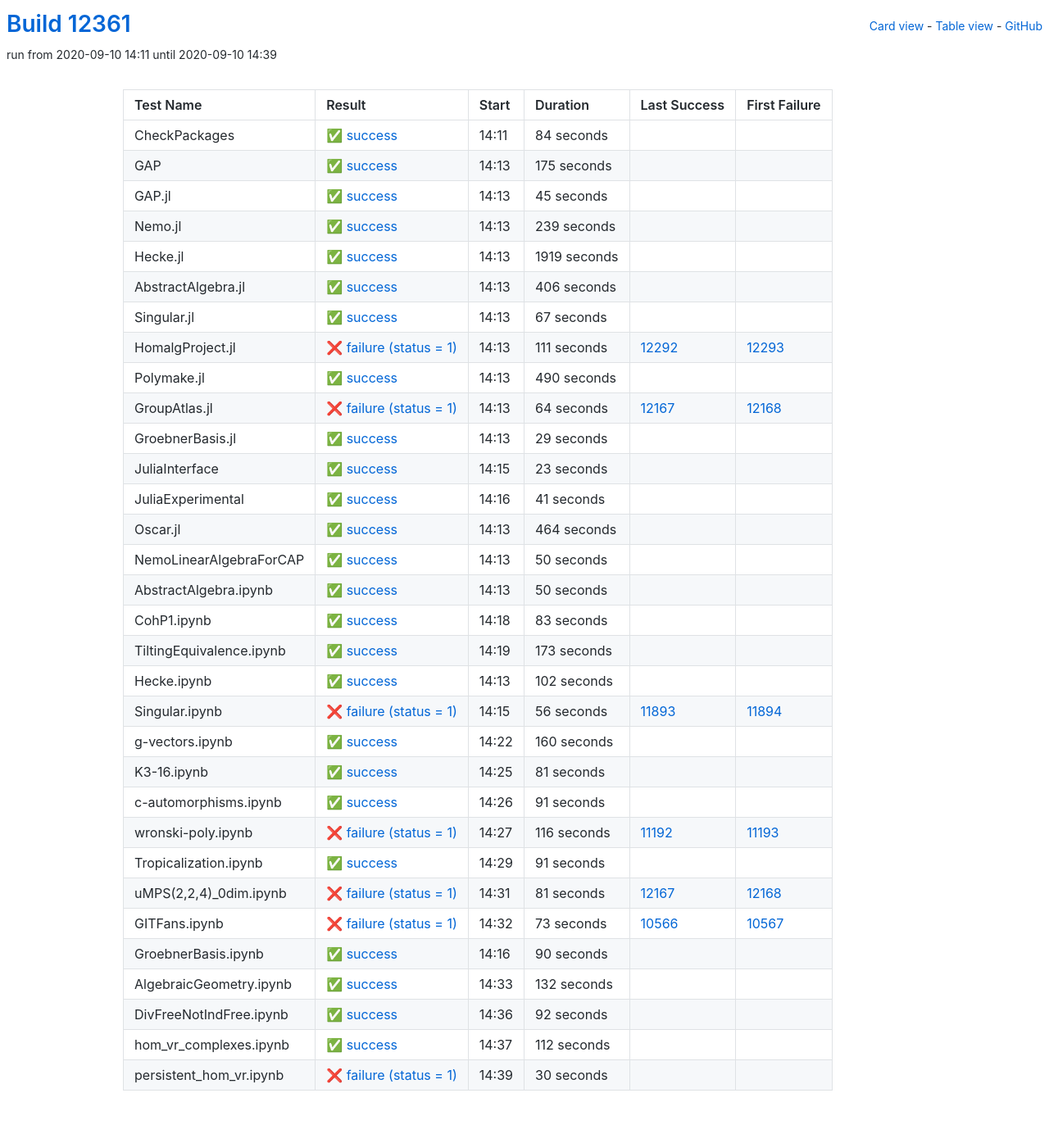
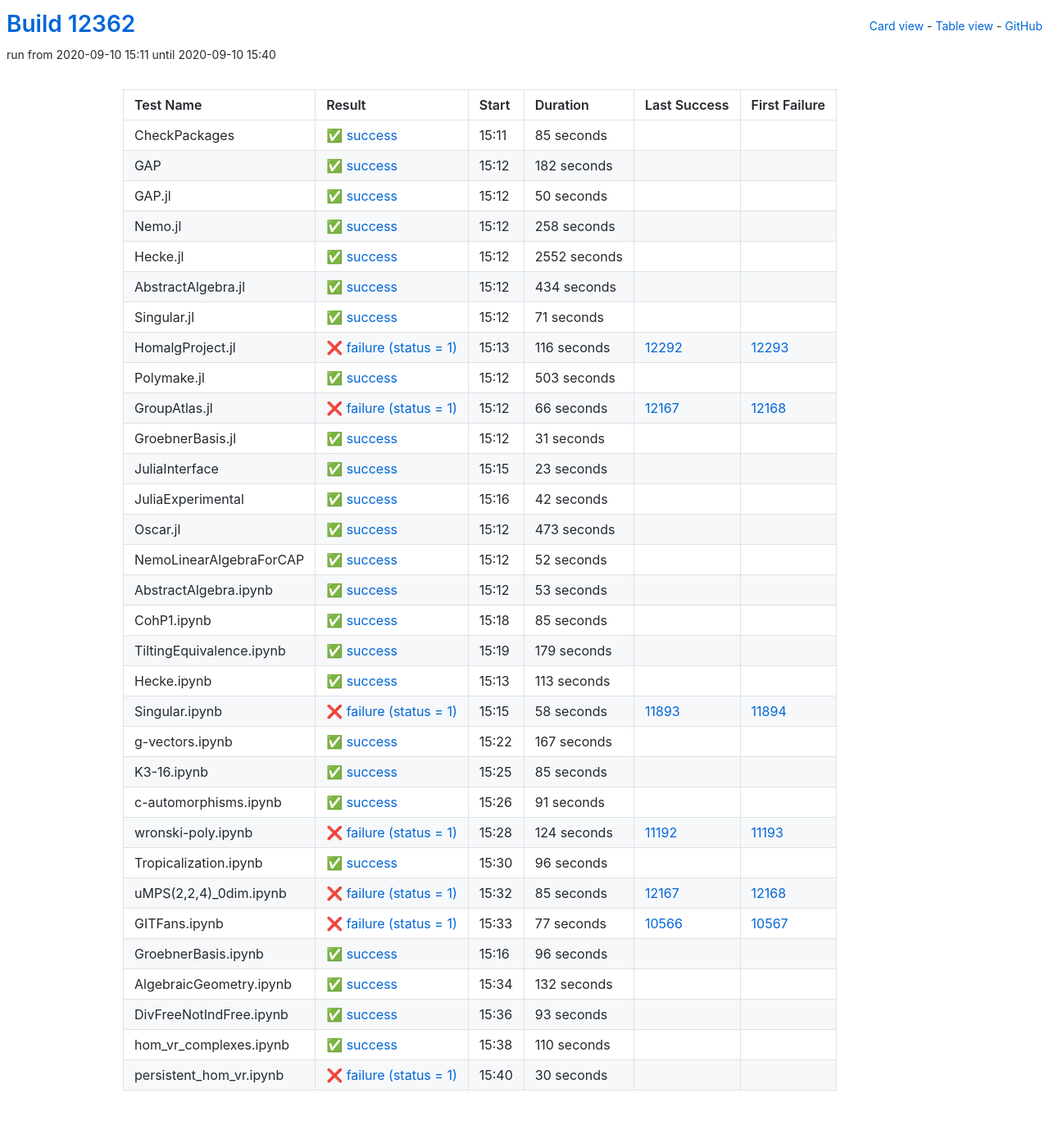
Before and after one commit to oscar-system/oscar-ci-status, a Jekyll site: the page built from table.html, in a window 1280 px wide. Shown: the whole page at 82% size. Built offline with Jekyll 4.4.1, drawn with Linux system fonts in a browser that asks for light colours.

Commit message:
Build #12362

```diff
--- a/_data/ci.yml
+++ b/_data/ci.yml
@@ -1,6 +1,6 @@
 ---
-build: 12361
-build_url: https://oscarci.mathematik.uni-kl.de/job/oscar/12361/
+build: 12362
+build_url: https://oscarci.mathematik.uni-kl.de/job/oscar/12362/
 job: oscar
 organization: oscar-system
 repo: oscar-ci-status
@@ -8,140 +8,140 @@
 tests:
 - name: CheckPackages
   id: checkpackages
-  log: https://oscarci.mathematik.uni-kl.de/job/oscar/12361/artifact/logs/build-12361/CheckPackages.log
-  start: 2020-09-10 14:11
+  log: https://oscarci.mathematik.uni-kl.de/job/oscar/12362/artifact/logs/build-12362/CheckPackages.log
+  start: 2020-09-10 15:11
   success: true
   exitcode: 0
   status: success
-  duration: 84
+  duration: 85
   last_success: false
   last_success_url:
   first_failure: false
   first_failure_url:
 - name: GAP
   id: gap
-  log: https://oscarci.mathematik.uni-kl.de/job/oscar/12361/artifact/logs/build-12361/GAP.log
-  start: 2020-09-10 14:13
+  log: https://oscarci.mathematik.uni-kl.de/job/oscar/12362/artifact/logs/build-12362/GAP.log
+  start: 2020-09-10 15:12
   success: true
   exitcode: 0
   status: success
-  duration: 175
+  duration: 182
   last_success: false
   last_success_url:
   first_failure: false
   first_failure_url:
 - name: GAP.jl
   id: gap-jl
-  log: https://oscarci.mathematik.uni-kl.de/job/oscar/12361/artifact/logs/build-12361/GAP.jl.log
-  start: 2020-09-10 14:13
+  log: https://oscarci.mathematik.uni-kl.de/job/oscar/12362/artifact/logs/build-12362/GAP.jl.log
+  start: 2020-09-10 15:12
   success: true
   exitcode: 0
   status: success
-  duration: 45
+  duration: 50
   last_success: false
   last_success_url:
   first_failure: false
   first_failure_url:
 - name: Nemo.jl
   id: nemo-jl
-  log: https://oscarci.mathematik.uni-kl.de/job/oscar/12361/artifact/logs/build-12361/Nemo.jl.log
-  start: 2020-09-10 14:13
+  log: https://oscarci.mathematik.uni-kl.de/job/oscar/12362/artifact/logs/build-12362/Nemo.jl.log
+  start: 2020-09-10 15:12
   success: true
   exitcode: 0
   status: success
-  duration: 239
+  duration: 258
   last_success: false
   last_success_url:
   first_failure: false
   first_failure_url:
 - name: Hecke.jl
   id: hecke-jl
-  log: https://oscarci.mathematik.uni-kl.de/job/oscar/12361/artifact/logs/build-12361/Hecke.jl.log
-  start: 2020-09-10 14:13
+  log: https://oscarci.mathematik.uni-kl.de/job/oscar/12362/artifact/logs/build-12362/Hecke.jl.log
+  start: 2020-09-10 15:12
   success: true
   exitcode: 0
   status: success
-  duration: 1919
+  duration: 2552
   last_success: false
   last_success_url:
   first_failure: false
   first_failure_url:
 - name: AbstractAlgebra.jl
   id: abstractalgebra-jl
-  log: https://oscarci.mathematik.uni-kl.de/job/oscar/12361/artifact/logs/build-12361/AbstractAlgebra.jl.log
-  start: 2020-09-10 14:13
+  log: https://oscarci.mathematik.uni-kl.de/job/oscar/12362/artifact/logs/build-12362/AbstractAlgebra.jl.log
+  start: 2020-09-10 15:12
   success: true
   exitcode: 0
   status: success
-  duration: 406
+  duration: 434
   last_success: false
   last_success_url:
   first_failure: false
   first_failure_url:
 - name: Singular.jl
   id: singular-jl
-  log: https://oscarci.mathematik.uni-kl.de/job/oscar/12361/artifact/logs/build-12361/Singular.jl.log
-  start: 2020-09-10 14:13
+  log: https://oscarci.mathematik.uni-kl.de/job/oscar/12362/artifact/logs/build-12362/Singular.jl.log
+  start: 2020-09-10 15:12
   success: true
   exitcode: 0
   status: success
-  duration: 67
+  duration: 71
   last_success: false
   last_success_url:
   first_failure: false
   first_failure_url:
 - name: HomalgProject.jl
   id: homalgproject-jl
-  log: https://oscarci.mathematik.uni-kl.de/job/oscar/12361/artifact/logs/build-12361/HomalgProject.jl.log
-  start: 2020-09-10 14:13
+  log: https://oscarci.mathematik.uni-kl.de/job/oscar/12362/artifact/logs/build-12362/HomalgProject.jl.log
+  start: 2020-09-10 15:13
   success: false
   exitcode: 1
   status: failure
-  duration: 111
+  duration: 116
   last_success: 12292
   last_success_url: https://oscarci.mathematik.uni-kl.de/job/oscar/12292/
   first_failure: 12293
   first_failure_url: https://oscarci.mathematik.uni-kl.de/job/oscar/12293/
 - name: Polymake.jl
   id: polymake-jl
-  log: https://oscarci.mathematik.uni-kl.de/job/oscar/12361/artifact/logs/build-12361/Polymake.jl.log
-  start: 2020-09-10 14:13
+  log: https://oscarci.mathematik.uni-kl.de/job/oscar/12362/artifact/logs/build-12362/Polymake.jl.log
+  start: 2020-09-10 15:12
   success: true
   exitcode: 0
   status: success
-  duration: 490
+  duration: 503
   last_success: false
   last_success_url:
   first_failure: false
   first_failure_url:
 - name: GroupAtlas.jl
   id: groupatlas-jl
-  log: https://oscarci.mathematik.uni-kl.de/job/oscar/12361/artifact/logs/build-12361/GroupAtlas.jl.log
-  start: 2020-09-10 14:13
+  log: https://oscarci.mathematik.uni-kl.de/job/oscar/12362/artifact/logs/build-12362/GroupAtlas.jl.log
+  start: 2020-09-10 15:12
   success: false
   exitcode: 1
   status: failure
-  duration: 64
+  duration: 66
   last_success: 12167
   last_success_url: https://oscarci.mathematik.uni-kl.de/job/oscar/12167/
   first_failure: 12168
   first_failure_url: https://oscarci.mathematik.uni-kl.de/job/oscar/12168/
 - name: GroebnerBasis.jl
   id: groebnerbasis-jl
-  log: https://oscarci.mathematik.uni-kl.de/job/oscar/12361/artifact/logs/build-12361/GroebnerBasis.jl.log
-  start: 2020-09-10 14:13
+  log: https://oscarci.mathematik.uni-kl.de/job/oscar/12362/artifact/logs/build-12362/GroebnerBasis.jl.log
+  start: 2020-09-10 15:12
   success: true
   exitcode: 0
   status: success
-  duration: 29
+  duration: 31
   last_success: false
   last_success_url:
   first_failure: false
   first_failure_url:
 - name: JuliaInterface
   id: juliainterface
-  log: https://oscarci.mathematik.uni-kl.de/job/oscar/12361/artifact/logs/build-12361/JuliaInterface.log
-  start: 2020-09-10 14:15
+  log: https://oscarci.mathematik.uni-kl.de/job/oscar/12362/artifact/logs/build-12362/JuliaInterface.log
+  start: 2020-09-10 15:15
   success: true
   exitcode: 0
   status: success
@@ -152,128 +152,128 @@
   first_failure_url:
 - name: JuliaExperimental
   id: juliaexperimental
-  log: https://oscarci.mathematik.uni-kl.de/job/oscar/12361/artifact/logs/build-12361/JuliaExperimental.log
-  start: 2020-09-10 14:16
+  log: https://oscarci.mathematik.uni-kl.de/job/oscar/12362/artifact/logs/build-12362/JuliaExperimental.log
+  start: 2020-09-10 15:16
   success: true
   exitcode: 0
   status: success
-  duration: 41
+  duration: 42
   last_success: false
   last_success_url:
   first_failure: false
   first_failure_url:
 - name: Oscar.jl
   id: oscar-jl
-  log: https://oscarci.mathematik.uni-kl.de/job/oscar/12361/artifact/logs/build-12361/Oscar.jl.log
-  start: 2020-09-10 14:13
+  log: https://oscarci.mathematik.uni-kl.de/job/oscar/12362/artifact/logs/build-12362/Oscar.jl.log
+  start: 2020-09-10 15:12
   success: true
   exitcode: 0
   status: success
-  duration: 464
+  duration: 473
   last_success: false
   last_success_url:
   first_failure: false
   first_failure_url:
 - name: NemoLinearAlgebraForCAP
   id: nemolinearalgebraforcap
-  log: https://oscarci.mathematik.uni-kl.de/job/oscar/12361/artifact/logs/build-12361/NemoLinearAlgebraForCAP.log
-  start: 2020-09-10 14:13
+  log: https://oscarci.mathematik.uni-kl.de/job/oscar/12362/artifact/logs/build-12362/NemoLinearAlgebraForCAP.log
+  start: 2020-09-10 15:12
   success: true
   exitcode: 0
   status: success
-  duration: 50
+  duration: 52
   last_success: false
   last_success_url:
   first_failure: false
   first_failure_url:
 - name: AbstractAlgebra.ipynb
   id: abstractalgebra-ipynb
-  log: https://oscarci.mathematik.uni-kl.de/job/oscar/12361/artifact/logs/build-12361/AbstractAlgebra.ipynb.log
-  start: 2020-09-10 14:13
+  log: https://oscarci.mathematik.uni-kl.de/job/oscar/12362/artifact/logs/build-12362/AbstractAlgebra.ipynb.log
+  start: 2020-09-10 15:12
   success: true
   exitcode: 0
   status: success
-  duration: 50
+  duration: 53
   last_success: false
   last_success_url:
   first_failure: false
   first_failure_url:
 - name: CohP1.ipynb
   id: cohp1-ipynb
-  log: https://oscarci.mathematik.uni-kl.de/job/oscar/12361/artifact/logs/build-12361/CohP1.ipynb.log
-  start: 2020-09-10 14:18
+  log: https://oscarci.mathematik.uni-kl.de/job/oscar/12362/artifact/logs/build-12362/CohP1.ipynb.log
+  start: 2020-09-10 15:18
   success: true
   exitcode: 0
   status: success
-  duration: 83
+  duration: 85
   last_success: false
   last_success_url:
   first_failure: false
   first_failure_url:
 - name: TiltingEquivalence.ipynb
   id: tiltingequivalence-ipynb
-  log: https://oscarci.mathematik.uni-kl.de/job/oscar/12361/artifact/logs/build-12361/TiltingEquivalence.ipynb.log
-  start: 2020-09-10 14:19
+  log: https://oscarci.mathematik.uni-kl.de/job/oscar/12362/artifact/logs/build-12362/TiltingEquivalence.ipynb.log
+  start: 2020-09-10 15:19
   success: true
   exitcode: 0
   status: success
-  duration: 173
+  duration: 179
   last_success: false
   last_success_url:
   first_failure: false
   first_failure_url:
 - name: Hecke.ipynb
   id: hecke-ipynb
-  log: https://oscarci.mathematik.uni-kl.de/job/oscar/12361/artifact/logs/build-12361/Hecke.ipynb.log
-  start: 2020-09-10 14:13
+  log: https://oscarci.mathematik.uni-kl.de/job/oscar/12362/artifact/logs/build-12362/Hecke.ipynb.log
+  start: 2020-09-10 15:13
   success: true
   exitcode: 0
   status: success
-  duration: 102
+  duration: 113
   last_success: false
   last_success_url:
   first_failure: false
   first_failure_url:
 - name: Singular.ipynb
   id: singular-ipynb
-  log: https://oscarci.mathematik.uni-kl.de/job/oscar/12361/artifact/logs/build-12361/Singular.ipynb.log
-  start: 2020-09-10 14:15
+  log: https://oscarci.mathematik.uni-kl.de/job/oscar/12362/artifact/logs/build-12362/Singular.ipynb.log
+  start: 2020-09-10 15:15
   success: false
   exitcode: 1
   status: failure
-  duration: 56
+  duration: 58
   last_success: 11893
   last_success_url: https://oscarci.mathematik.uni-kl.de/job/oscar/11893/
   first_failure: 11894
   first_failure_url: https://oscarci.mathematik.uni-kl.de/job/oscar/11894/
 - name: g-vectors.ipynb
   id: g-vectors-ipynb
-  log: https://oscarci.mathematik.uni-kl.de/job/oscar/12361/artifact/logs/build-12361/g-vectors.ipynb.log
-  start: 2020-09-10 14:22
+  log: https://oscarci.mathematik.uni-kl.de/job/oscar/12362/artifact/logs/build-12362/g-vectors.ipynb.log
+  start: 2020-09-10 15:22
   success: true
   exitcode: 0
   status: success
-  duration: 160
+  duration: 167
   last_success: false
   last_success_url:
   first_failure: false
   first_failure_url:
 - name: K3-16.ipynb
   id: k3-16-ipynb
-  log: https://oscarci.mathematik.uni-kl.de/job/oscar/12361/artifact/logs/build-12361/K3-16.ipynb.log
-  start: 2020-09-10 14:25
+  log: https://oscarci.mathematik.uni-kl.de/job/oscar/12362/artifact/logs/build-12362/K3-16.ipynb.log
+  start: 2020-09-10 15:25
   success: true
   exitcode: 0
   status: success
-  duration: 81
+  duration: 85
   last_success: false
   last_success_url:
   first_failure: false
   first_failure_url:
 - name: c-automorphisms.ipynb
   id: c-automorphisms-ipynb
-  log: https://oscarci.mathematik.uni-kl.de/job/oscar/12361/artifact/logs/build-12361/c-automorphisms.ipynb.log
-  start: 2020-09-10 14:26
+  log: https://oscarci.mathematik.uni-kl.de/job/oscar/12362/artifact/logs/build-12362/c-automorphisms.ipynb.log
+  start: 2020-09-10 15:26
   success: true
   exitcode: 0
   status: success
@@ -284,68 +284,68 @@
   first_failure_url:
 - name: wronski-poly.ipynb
   id: wronski-poly-ipynb
-  log: https://oscarci.mathematik.uni-kl.de/job/oscar/12361/artifact/logs/build-12361/wronski-poly.ipynb.log
-  start: 2020-09-10 14:27
+  log: https://oscarci.mathematik.uni-kl.de/job/oscar/12362/artifact/logs/build-12362/wronski-poly.ipynb.log
+  start: 2020-09-10 15:28
   success: false
   exitcode: 1
   status: failure
-  duration: 116
+  duration: 124
   last_success: 11192
   last_success_url: https://oscarci.mathematik.uni-kl.de/job/oscar/11192/
   first_failure: 11193
   first_failure_url: https://oscarci.mathematik.uni-kl.de/job/oscar/11193/
 - name: Tropicalization.ipynb
   id: tropicalization-ipynb
-  log: https://oscarci.mathematik.uni-kl.de/job/oscar/12361/artifact/logs/build-12361/Tropicalization.ipynb.log
-  start: 2020-09-10 14:29
+  log: https://oscarci.mathematik.uni-kl.de/job/oscar/12362/artifact/logs/build-12362/Tropicalization.ipynb.log
+  start: 2020-09-10 15:30
   success: true
   exitcode: 0
   status: success
-  duration: 91
+  duration: 96
   last_success: false
   last_success_url:
   first_failure: false
   first_failure_url:
 - name: uMPS(2,2,4)_0dim.ipynb
   id: umps-2-2-4-0dim-ipynb
-  log: https://oscarci.mathematik.uni-kl.de/job/oscar/12361/artifact/logs/build-12361/uMPS-2-2-4-_0dim.ipynb.log
-  start: 2020-09-10 14:31
+  log: https://oscarci.mathematik.uni-kl.de/job/oscar/12362/artifact/logs/build-12362/uMPS-2-2-4-_0dim.ipynb.log
+  start: 2020-09-10 15:32
   success: false
   exitcode: 1
   status: failure
-  duration: 81
+  duration: 85
   last_success: 12167
   last_success_url: https://oscarci.mathematik.uni-kl.de/job/oscar/12167/
   first_failure: 12168
   first_failure_url: https://oscarci.mathematik.uni-kl.de/job/oscar/12168/
 - name: GITFans.ipynb
   id: gitfans-ipynb
-  log: https://oscarci.mathematik.uni-kl.de/job/oscar/12361/artifact/logs/build-12361/GITFans.ipynb.log
-  start: 2020-09-10 14:32
+  log: https://oscarci.mathematik.uni-kl.de/job/oscar/12362/artifact/logs/build-12362/GITFans.ipynb.log
+  start: 2020-09-10 15:33
   success: false
   exitcode: 1
   status: failure
-  duration: 73
+  duration: 77
   last_success: 10566
   last_success_url: https://oscarci.mathematik.uni-kl.de/job/oscar/10566/
   first_failure: 10567
   first_failure_url: https://oscarci.mathematik.uni-kl.de/job/oscar/10567/
 - name: GroebnerBasis.ipynb
   id: groebnerbasis-ipynb
-  log: https://oscarci.mathematik.uni-kl.de/job/oscar/12361/artifact/logs/build-12361/GroebnerBasis.ipynb.log
-  start: 2020-09-10 14:16
+  log: https://oscarci.mathematik.uni-kl.de/job/oscar/12362/artifact/logs/build-12362/GroebnerBasis.ipynb.log
+  start: 2020-09-10 15:16
   success: true
   exitcode: 0
   status: success
-  duration: 90
+  duration: 96
   last_success: false
   last_success_url:
   first_failure: false
   first_failure_url:
 - name: AlgebraicGeometry.ipynb
   id: algebraicgeometry-ipynb
-  log: https://oscarci.mathematik.uni-kl.de/job/oscar/12361/artifact/logs/build-12361/AlgebraicGeometry.ipynb.log
-  start: 2020-09-10 14:33
+  log: https://oscarci.mathematik.uni-kl.de/job/oscar/12362/artifact/logs/build-12362/AlgebraicGeometry.ipynb.log
+  start: 2020-09-10 15:34
   success: true
   exitcode: 0
   status: success
@@ -356,32 +356,32 @@
   first_failure_url:
 - name: DivFreeNotIndFree.ipynb
   id: divfreenotindfree-ipynb
-  log: https://oscarci.mathematik.uni-kl.de/job/oscar/12361/artifact/logs/build-12361/DivFreeNotIndFree.ipynb.log
-  start: 2020-09-10 14:36
+  log: https://oscarci.mathematik.uni-kl.de/job/oscar/12362/artifact/logs/build-12362/DivFreeNotIndFree.ipynb.log
+  start: 2020-09-10 15:36
   success: true
   exitcode: 0
   status: success
-  duration: 92
+  duration: 93
   last_success: false
   last_success_url:
   first_failure: false
   first_failure_url:
 - name: hom_vr_complexes.ipynb
   id: hom-vr-complexes-ipynb
-  log: https://oscarci.mathematik.uni-kl.de/job/oscar/12361/artifact/logs/build-12361/hom_vr_complexes.ipynb.log
-  start: 2020-09-10 14:37
+  log: https://oscarci.mathematik.uni-kl.de/job/oscar/12362/artifact/logs/build-12362/hom_vr_complexes.ipynb.log
+  start: 2020-09-10 15:38
   success: true
   exitcode: 0
   status: success
-  duration: 112
+  duration: 110
   last_success: false
   last_success_url:
   first_failure: false
   first_failure_url:
 - name: persistent_hom_vr.ipynb
   id: persistent-hom-vr-ipynb
-  log: https://oscarci.mathematik.uni-kl.de/job/oscar/12361/artifact/logs/build-12361/persistent_hom_vr.ipynb.log
-  start: 2020-09-10 14:39
+  log: https://oscarci.mathematik.uni-kl.de/job/oscar/12362/artifact/logs/build-12362/persistent_hom_vr.ipynb.log
+  start: 2020-09-10 15:40
   success: false
   exitcode: 1
   status: failure
```
Also changed, not shown: README.md.
